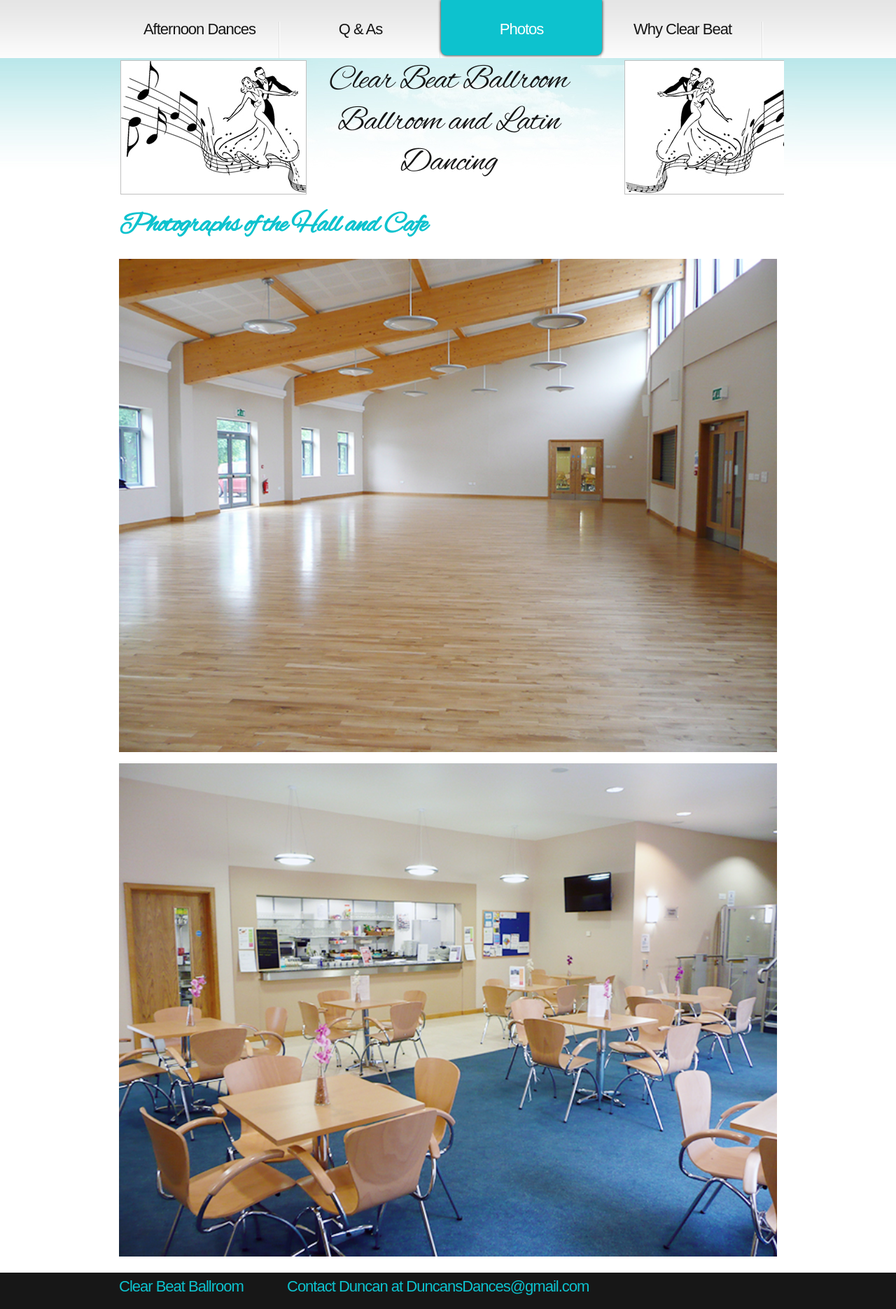
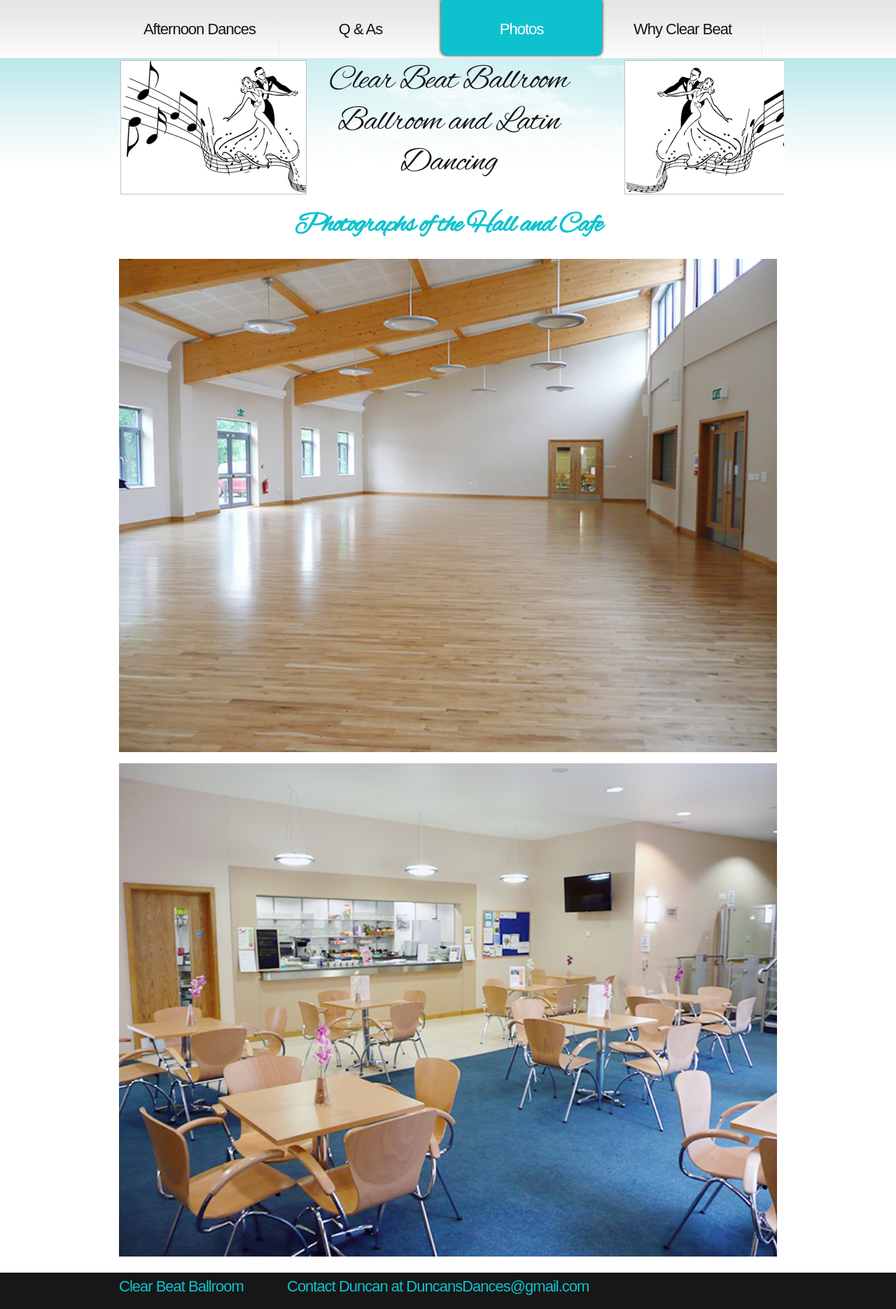
Before and after one commit to ramsayd/duncansdances, a Jekyll site: the page built from 35_photos.md, in a window 1280 px wide. Shown: the whole page at 70% size. Built offline with Jekyll 4.4.1, drawn with Linux system fonts in a browser that asks for light colours.

Commit message:
Update 35_photos.md

```diff
--- a/35_photos.md
+++ b/35_photos.md
@@ -5,7 +5,7 @@ permalink: "Photos.html"
 ---
 
 
-<article class="grid_12 Visible">
+<article class="grid_12 Visible center-text">
 <h3><strong>Photographs of the Hall and Cafe</strong></h3>
 <img width="100%" src="images/0101.jpg" class="padded-bottom"/>
 <img width="100%" src="images/0111.jpg" class="padded-bottom"/>
```
